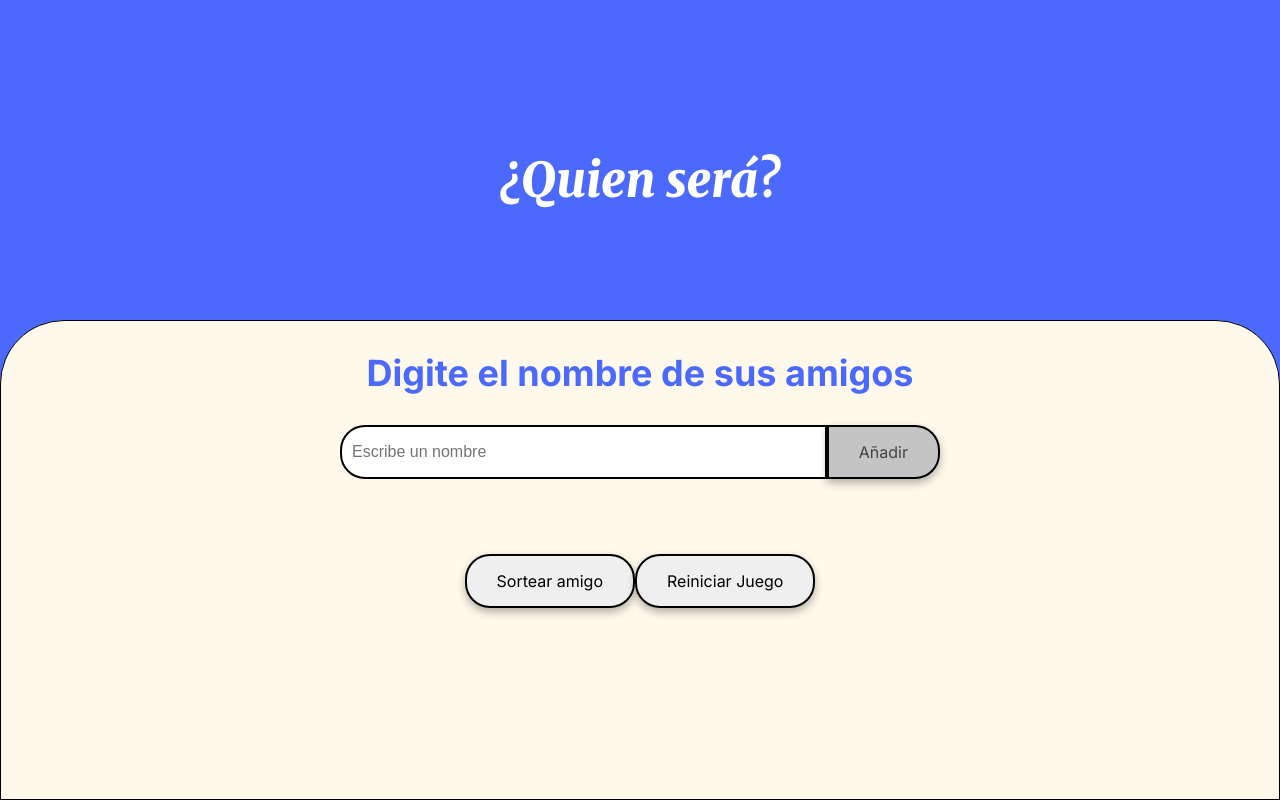
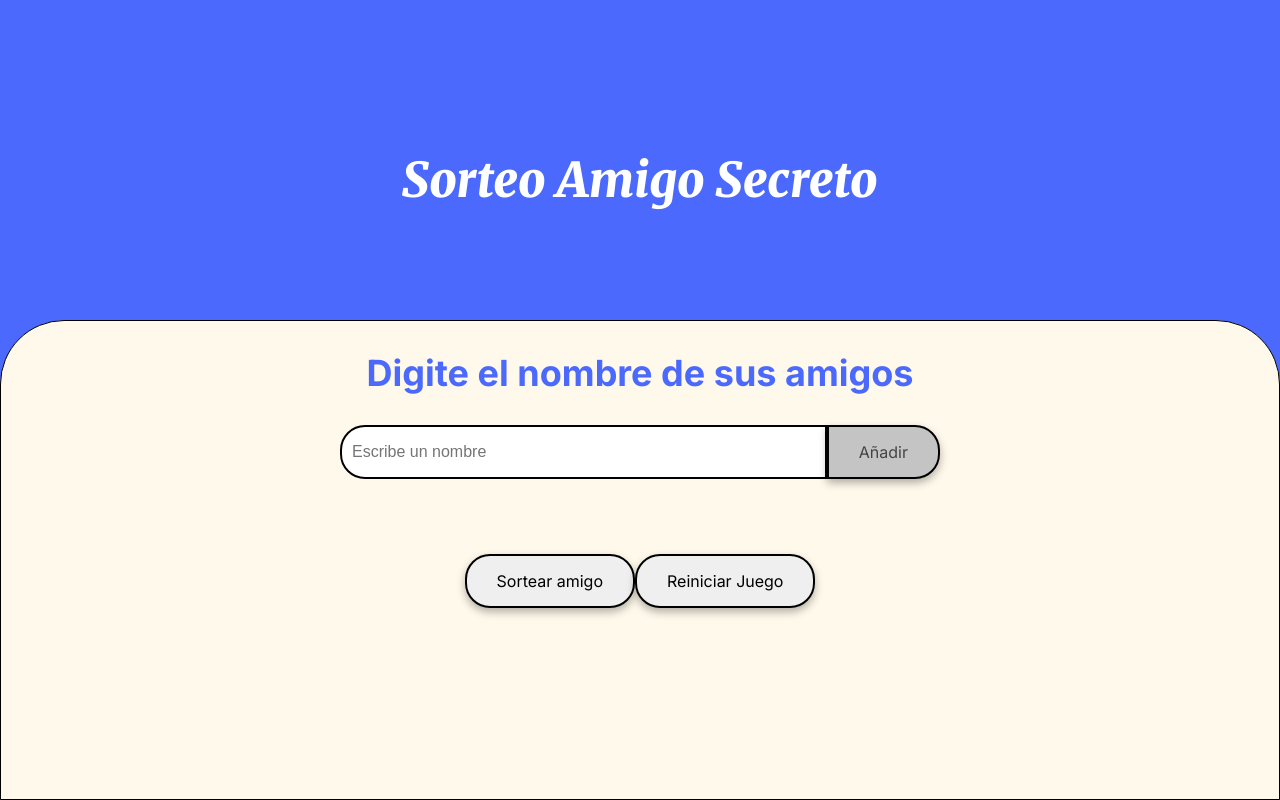
Before and after one commit to Rafa-Mena/Amigo-secreto, a plain HTML site: page index.html in a window 1280 px wide. Drawn offline with Linux system fonts and the light colour scheme.

Commit message:
cambio en el h1 index.html

```diff
--- a/index.html
+++ b/index.html
@@ -13,7 +13,7 @@
 <body>
     <main class="main-content">
         <header class="header-banner">
-            <h1 class="main-title">¿Quien será?</h1>
+            <h1 class="main-title">Sorteo Amigo Secreto</h1>
         </header>
 
         <section class="input-section">
```
